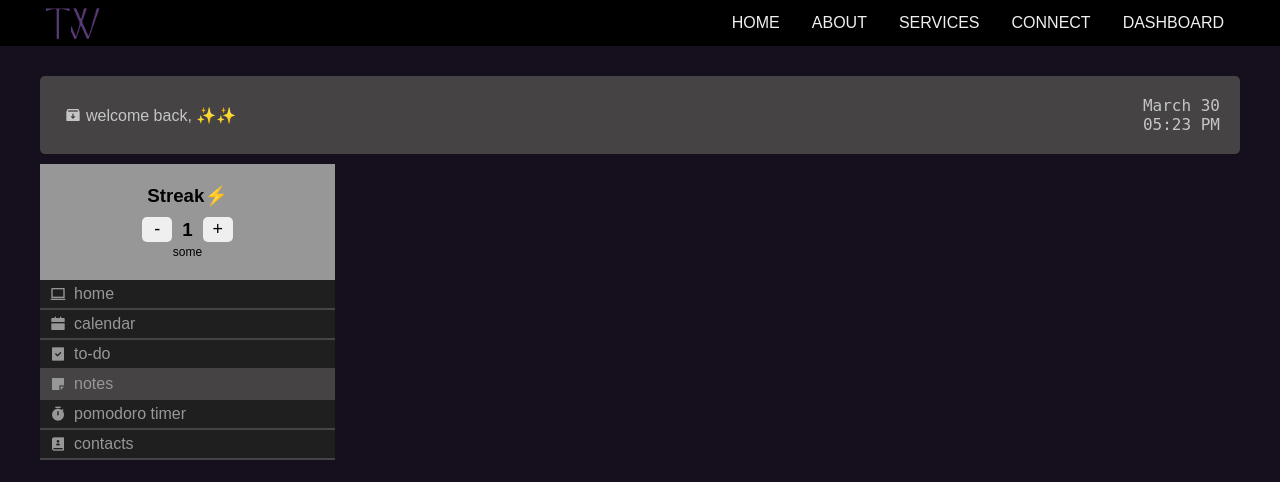
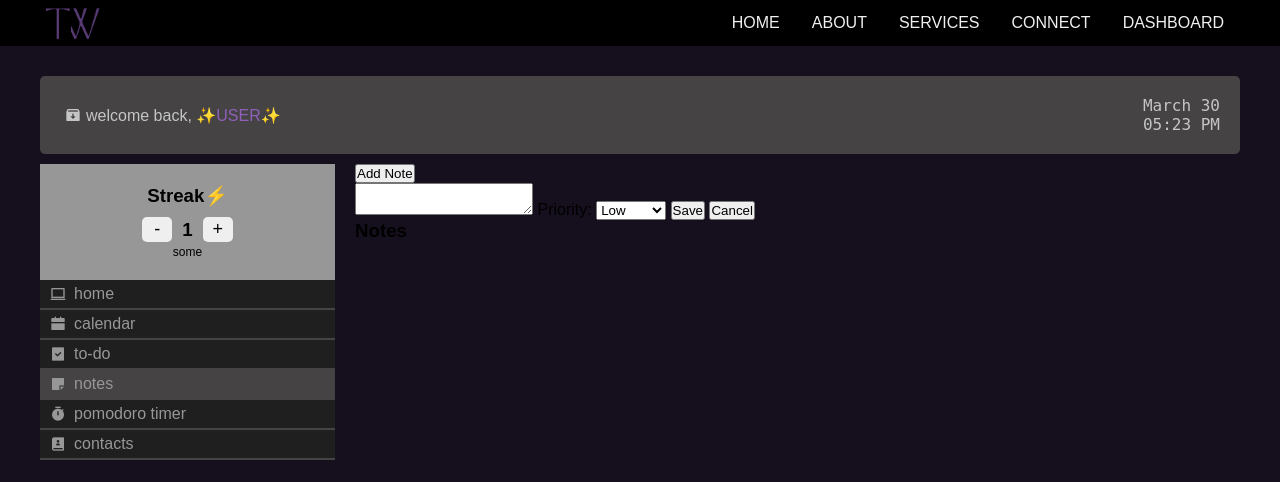
Before and after one commit to aman-bhatti/taskware, a Flask app: page /notes in a window 1280 px wide. Shown: the top 482 px of the page. Run offline with Flask 2, Linux system fonts and the light colour scheme; data that the repository does not hold is empty; some libraries are stand-ins or nearby versions.

Commit message:
notes test

```diff
--- a/app.py
+++ b/app.py
@@ -2,9 +2,11 @@ from flask import Flask, render_template, request, redirect, url_for, session
 from flask_mysqldb import MySQL
 import MySQLdb.cursors
 import re
+from jinja2 import Template
 
 
-app = Flask(__name__)
+
+app = Flask(__name__, template_folder='templates')
 
 
 app.secret_key = 'your secret key'
@@ -17,107 +19,155 @@ app.config['MYSQL_DB'] = 'heroku_b673ba97fe8636f'
 mysql = MySQL(app)
 
 
-
-
 @app.route('/')
 def home():
     return render_template('main.html')
+
 
 @app.route('/main')
 def main():
     return render_template('main.html')
 
+
 @app.route('/dashboard')
 def dashboard():
-	return render_template('dashboard.html')
+    return render_template('dashboard.html')
 
 
-@app.route('/login', methods =['GET', 'POST'])
+@app.route('/login', methods=['GET', 'POST'])
 def login():
-	msg = ''
-	if request.method == 'POST' and 'username' in request.form and 'password' in request.form:
-		username = request.form['username']
-		password = request.form['password']
-		cursor = mysql.connection.cursor(MySQLdb.cursors.DictCursor)
-		cursor.execute('SELECT * FROM users WHERE username = % s AND password = % s', (username, password, ))
-		account = cursor.fetchone()
-		if account:
-			session['loggedin'] = True
-			session['id'] = account['id']
-			session['username'] = account['username']
-			msg = 'Logged in successfully !'
-			return render_template('dashboard.html', msg = msg)
-		else:
-			msg = 'Incorrect username / password !'
-	return render_template('login.html', msg = msg)
+    msg = ''
+    if request.method == 'POST' and 'username' in request.form and 'password' in request.form:
+        username = request.form['username']
+        password = request.form['password']
+        cursor = mysql.connection.cursor(MySQLdb.cursors.DictCursor)
+        cursor.execute(
+            'SELECT * FROM users WHERE username = % s AND password = % s', (username, password, ))
+        account = cursor.fetchone()
+        if account:
+            session['loggedin'] = True
+            session['id'] = account['id']
+            session['username'] = account['username']
+            msg = 'Logged in successfully !'
+            return render_template('dashboard.html', msg=msg)
+        else:
+            msg = 'Incorrect username / password !'
+    return render_template('dashboard.html', msg=msg)
 
 
 @app.route('/logout')
 def logout():
-	session.pop('loggedin', None)
-	session.pop('id', None)
-	session.pop('username', None)
-	return redirect(url_for('main'))
+    session.pop('loggedin', None)
+    session.pop('id', None)
+    session.pop('username', None)
+    return redirect(url_for('main'))
 
-@app.route('/register', methods =['GET', 'POST'])
+
+@app.route('/register', methods=['GET', 'POST'])
 def register():
-	msg = ''
-	if request.method == 'POST' and 'username' in request.form and 'password' in request.form and 'email' in request.form :
-		username = request.form['username']
-		password = request.form['password']
-		email = request.form['email']
-		cursor = mysql.connection.cursor(MySQLdb.cursors.DictCursor)
-		cursor.execute('SELECT * FROM users WHERE username = % s', (username, ))
-		account = cursor.fetchone()
-		if account:
-			msg = 'Account already exists !'
-		elif not re.match(r'[^@]+@[^@]+\.[^@]+', email):
-			msg = 'Invalid email address !'
-		elif not re.match(r'[A-Za-z0-9]+', username):
-			msg = 'Username must contain only characters and numbers !'
-		elif not username or not password or not email:
-			msg = 'Please fill out the form !'
-		else:
-			cursor.execute('INSERT INTO users VALUES (NULL, % s, % s, % s)', (username, password, email, ))
-			mysql.connection.commit()
-			msg = 'You have successfully registered !'
-	elif request.method == 'POST':
-		msg = 'Please fill out the form !'
-	return render_template('register.html', msg = msg)
+    msg = ''
+    if request.method == 'POST' and 'username' in request.form and 'password' in request.form and 'email' in request.form:
+        username = request.form['username']
+        password = request.form['password']
+        email = request.form['email']
+        cursor = mysql.connection.cursor(MySQLdb.cursors.DictCursor)
+        cursor.execute(
+            'SELECT * FROM users WHERE username = % s', (username, ))
+        account = cursor.fetchone()
+        if account:
+            msg = 'Account already exists !'
+        elif not re.match(r'[^@]+@[^@]+\.[^@]+', email):
+            msg = 'Invalid email address !'
+        elif not re.match(r'[A-Za-z0-9]+', username):
+            msg = 'Username must contain only characters and numbers !'
+        elif not username or not password or not email:
+            msg = 'Please fill out the form !'
+        else:
+            cursor.execute(
+                'INSERT INTO users VALUES (NULL, % s, % s, % s)', (username, password, email, ))
+            mysql.connection.commit()
+            msg = 'You have successfully registered !'
+    elif request.method == 'POST':
+        msg = 'Please fill out the form !'
+    return render_template('register.html', msg=msg)
+
 
 @app.route('/about')
 def about():
     return render_template('about.html')
 
+
 @app.route('/connect')
 def connect():
     return render_template('connect.html')
+
 
 @app.route('/services')
 def services():
     return render_template('services.html')
 
+
 @app.route('/calendar')
 def calendar():
     return render_template('calendar.html')
 
+
 @app.route('/notes')
 def notes():
-    return render_template('notes.html')
+    cursor = mysql.connection.cursor(MySQLdb.cursors.DictCursor)
+    cursor.execute('SELECT * from notes order by created_at desc')
+    notes = cursor.fetchall()
+    if notes:
+        print(notes)
+    return render_template('notes.html', notes=notes)
 
 @app.route('/contacts')
 def contacts():
-    return render_template('contacts.html')
+    cursor = mysql.connection.cursor(MySQLdb.cursors.DictCursor)
+    cursor.execute('SELECT * from contacts order by name asc')
+    contacts = cursor.fetchall()
+    if contacts:
+        print(contacts)
+    return render_template('contacts.html', contacts=contacts)
+
+
+# @app.route('/contacts')
+# def contacts():
+#     return render_template('contacts.html')
+
 
 @app.route('/toDo')
 def toDo():
     return render_template('toDo.html')
+
 
 @app.route('/pomodoro')
 def pomodoro():
     return render_template('pomodoro.html')
 
 
+@app.route('/save-note', methods=['POST'])
+def saveNote():
+    requestData = request.get_json()
+    priority = requestData.get('priority')
+    text = requestData.get('text')
+    cursor = mysql.connection.cursor(MySQLdb.cursors.DictCursor)
+    cursor.execute(
+        "insert into notes(text, priority) value (%s,%s)", (text, priority))
+    mysql.connection.commit()
+    return redirect(url_for('notes'))
+
+@app.route('/save-contact', methods=['POST'])
+def saveContact():
+    requestData = request.get_json()
+    contact = requestData.get('contact')
+    name = requestData.get('name')
+    cursor = mysql.connection.cursor(MySQLdb.cursors.DictCursor)
+    cursor.execute(
+        "insert into contacts(name, contact) value (%s,%s)", (name, contact))
+    mysql.connection.commit()
+    return redirect(url_for('contacts'))
+
 
 if __name__ == '__main__':
     app.debug = True
--- a/templates/notes.html
+++ b/templates/notes.html
@@ -1,30 +1,36 @@
 <!DOCTYPE html>
 <html lang="en">
+  <head>
+    <meta charset="UTF-8" />
+    <meta http-equiv="X-UA-Compatible" content="IE=edge" />
+    <meta name="viewport" content="width=device-width, initial-scale=1.0" />
+    <title>Document</title>
+    <link
+      href="https://cdn.jsdelivr.net/npm/remixicon@2.5.0/fonts/remixicon.css"
+      rel="stylesheet"
+    />
+    <script
+      src="https://cdnjs.cloudflare.com/ajax/libs/jquery/3.6.3/jquery.min.js"
+      integrity="sha512-STof4xm1wgkfm7heWqFJVn58Hm3EtS31XFaagaa8VMReCXAkQnJZ+jEy8PCC/iT18dFy95WcExNHFTqLyp72eQ=="
+      crossorigin="anonymous"
+      referrerpolicy="no-referrer"
+    ></script>
+    <link rel="stylesheet" type="text/css" href="{{ url_for('static', filename='./style.css') }}">
 
-<head>
-    <meta charset="UTF-8">
-    <meta http-equiv="X-UA-Compatible" content="IE=edge">
-    <meta name="viewport" content="width=device-width, initial-scale=1.0">
-    <title>Document</title>
-    <link href="https://cdn.jsdelivr.net/npm/remixicon@2.5.0/fonts/remixicon.css" rel="stylesheet">
-    <script src="https://cdnjs.cloudflare.com/ajax/libs/jquery/3.6.3/jquery.min.js"
-        integrity="sha512-STof4xm1wgkfm7heWqFJVn58Hm3EtS31XFaagaa8VMReCXAkQnJZ+jEy8PCC/iT18dFy95WcExNHFTqLyp72eQ=="
-        crossorigin="anonymous" referrerpolicy="no-referrer"></script>
-    <link rel="stylesheet" href="{{ url_for('static', filename='style.css') }}">
   </head>
 
   <body>
     <header>
       <nav>
         <div class="brand">
-                <a href="main.html"><img src="logo.png" class="logo"></a>
+          <a href="main.html"><img src="logo.png" class="logo" /></a>
         </div>
         <ul>
-                <li><a class="nav-link" href="{{url_for('main')}}">HOME</a></li>
-                <li><a class="nav-link" href="{{url_for('about')}}">ABOUT</a></li>
-                <li><a class="nav-link" href="{{url_for('services')}}">SERVICES</a></li>
-                <li><a class="nav-link" href="{{url_for('connect')}}">CONNECT</a></li>
-                <li><a class="nav-link" href="{{url_for('dashboard')}}">DASHBOARD</a></li>
+          <li><a class="nav-link" href="main">HOME</a></li>
+          <li><a class="nav-link" href="about">ABOUT</a></li>
+          <li><a class="nav-link" href="services">SERVICES</a></li>
+          <li><a class="nav-link" href="connect">CONNECT</a></li>
+          <li><a class="nav-link" href="dashboard">DASHBOARD</a></li>
         </ul>
       </nav>
     </header>
@@ -33,30 +39,29 @@
       <section class="top-section">
         <div class="top-bar">
           <i class="ri-inbox-archive-fill"></i>
-                <p>welcome back, ✨<u>{{session.username}}</u>✨</p>
+          <p>welcome back, ✨<u>USER</u>✨</p>
 
           <div class="datetime-box">
-                    <p class="date">
-                        <span id="month"></span> <span id="day"></span>
-                    </p>
+            <p class="date"><span id="month"></span> <span id="day"></span></p>
             <p class="time" id="time"></p>
           </div>
 
           <script>
             var dt = new Date();
-                    var month = dt.toLocaleString('default', { month: 'long' });
+            var month = dt.toLocaleString("default", { month: "long" });
             var day = dt.getDate();
-                    var time = dt.toLocaleTimeString([], { hour: '2-digit', minute: '2-digit' });
+            var time = dt.toLocaleTimeString([], {
+              hour: "2-digit",
+              minute: "2-digit",
+            });
 
             document.getElementById("month").innerHTML = month;
             document.getElementById("day").innerHTML = day;
             document.getElementById("time").innerHTML = time;
           </script>
         </div>
+      </section>
 
-
-
-        </section>
       <section class="content-section">
         <aside class="side-bar">
           <div class="sidebar-wrapper">
@@ -69,24 +74,33 @@
               </div>
               <p>some</p>
             </div>
+
             <ul>
-                        <a href="{{url_for('dashboard')}}">
+              <a href="dashboard">
                 <li class="aside-item"><i class="ri-macbook-line"></i>home</li>
               </a>
-                        <a href="{{url_for('calendar')}}">
-                            <li class="aside-item"><i class="ri-calendar-fill"></i>calendar</li>
+              <a href="calendar">
+                <li class="aside-item">
+                  <i class="ri-calendar-fill"></i>calendar
+                </li>
               </a>
-                        <a href="{{url_for('toDo')}}">
+              <a href="toDo">
                 <li class="aside-item"><i class="ri-task-fill"></i>to-do</li>
               </a>
-                        <a href="{{url_for('notes')}}">
-                            <li class="aside-item aside-active"><i class="ri-sticky-note-fill"></i>notes</li>
+              <a href="notes">
+                <li class="aside-item aside-active">
+                  <i class="ri-sticky-note-fill"></i>notes
+                </li>
               </a>
-                        <a href="{{url_for('pomodoro')}}">
-                            <li class="aside-item"><i class="ri-timer-fill"></i>pomodoro timer</li>
+              <a href="pomodoro">
+                <li class="aside-item">
+                  <i class="ri-timer-fill"></i>pomodoro timer
+                </li>
               </a>
-                        <a href="{{url_for('contacts')}}">
-                            <li class="aside-item"><i class="ri-contacts-book-2-fill"></i>contacts</li>
+              <a href="contacts">
+                <li class="aside-item">
+                  <i class="ri-contacts-book-2-fill"></i>contacts
+                </li>
               </a>
             </ul>
             <div class="sidebar-footer">
@@ -99,24 +113,102 @@
                 <a href="#">account</a>
               </div>
 
-                        <input id="command" class="command-input" type="text" placeholder="Type '/' for commands">
+              <input
+                id="command"
+                class="command-input"
+                type="text"
+                placeholder="Type '/' for commands"
+              />
             </div>
           </div>
         </aside>
         <article class="content-container">
+          <!-- code here -->
+          <!-- start -->
+          <div class="notes-container">
+            <button id="add-note-btn">Add Note</button>
+            <div id="add-note-box" class="hidden">
+              <textarea id="note-text"></textarea>
+              <label for="priority">Priority:</label>
+              <select id="priority">
+                <option value="low">Low</option>
+                <option value="medium">Medium</option>
+                <option value="high">High</option>
+              </select>
 
-                <!-- code here -->
+              <button id="save-note-btn" >Save</button>
+              <button id="cancel-note-btn">Cancel</button>
+            </div>
+          </div>
 
+          <div id="newDiv">
+            <h1>Notes</h1>
+            {% block body %}
+            <ul>
+              {% for priority in ['low', 'medium', 'high'] %}
+                {% for note in notes if note.priority == priority %}
+                  <li class="priority-{{ note.priority }}">{{ note.text }}</li>
+                {% endfor %}
+              {% endfor %}
+            </ul>
+            {% endblock %}
+          </div>
+          <!-- end -->
         </article>
       </section>
     </main>
-    <script src="{{url_for('static', filename='dashboard.js')}}"></script>
+
+    <script src="dashboard.js"></script>
+    <!-- start -->
+    <!-- end -->
+    <script>
+      const addNoteBtn = document.getElementById("add-note-btn");
+      const addNoteBox = document.getElementById("add-note-box");
+      const noteText = document.getElementById("note-text");
+      const priority = document.getElementById("priority");
+      const saveNoteBtn = document.getElementById("save-note-btn");
+      const cancelNoteBtn = document.getElementById("cancel-note-btn");
+
+      addNoteBtn.addEventListener("click", () => {
+        addNoteBox.classList.remove("hidden");
+      });
+
+
+      cancelNoteBtn.addEventListener("click", () => {
+        addNoteBox.classList.add("hidden");
+        noteText.value = "";
+        priority.value = "low";
+      });
+
+      saveNoteBtn.addEventListener("click", () => {
+        const note = {
+          text: noteText.value,
+          priority: priority.value,
+        };
+
+        // make an AJAX request to the server-side script
+        const xhr = new XMLHttpRequest();
+        xhr.open("POST", "http://127.0.0.1:5000/save-note", true);
+        xhr.setRequestHeader("Content-Type", "application/json;charset=UTF-8");
+        xhr.onload = () => {
+          if (xhr.status === 200) {
+            console.log(xhr.responseText);
+          } else {
+            console.error(xhr.statusText);
+          }
+        };
+        xhr.send(JSON.stringify(note));
+
+        addNoteBox.classList.add("hidden");
+        noteText.value = "";
+        priority.value = "low";
+      });
+    </script>
     <script>
       function activeLink(link) {
-            $('a').removeClass('active');
-            $(link).addClass('active');
+        $("a").removeClass("active");
+        $(link).addClass("active");
       }
     </script>
   </body>
-
 </html>
```
Also changed, not shown: templates/contacts.html (+114 -39 lines). Lines whose indentation alone changed are shown as unchanged.
